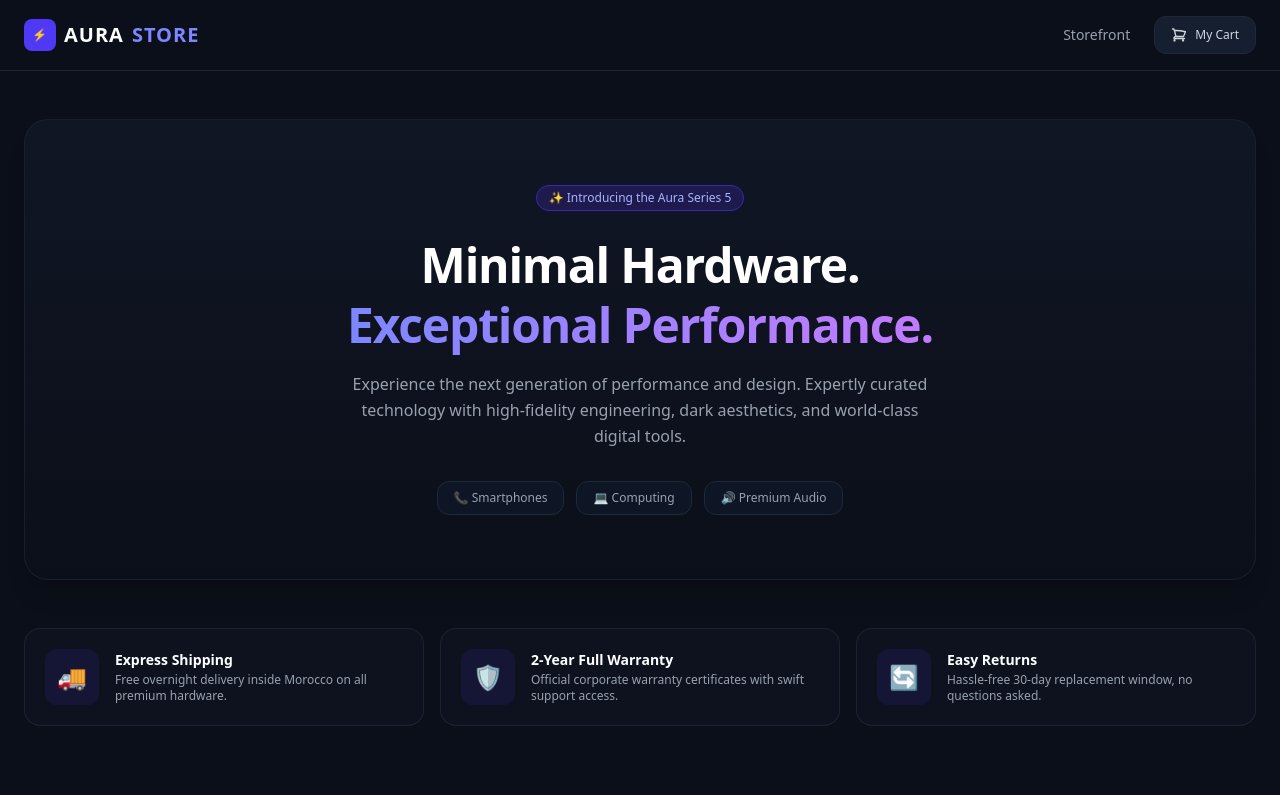
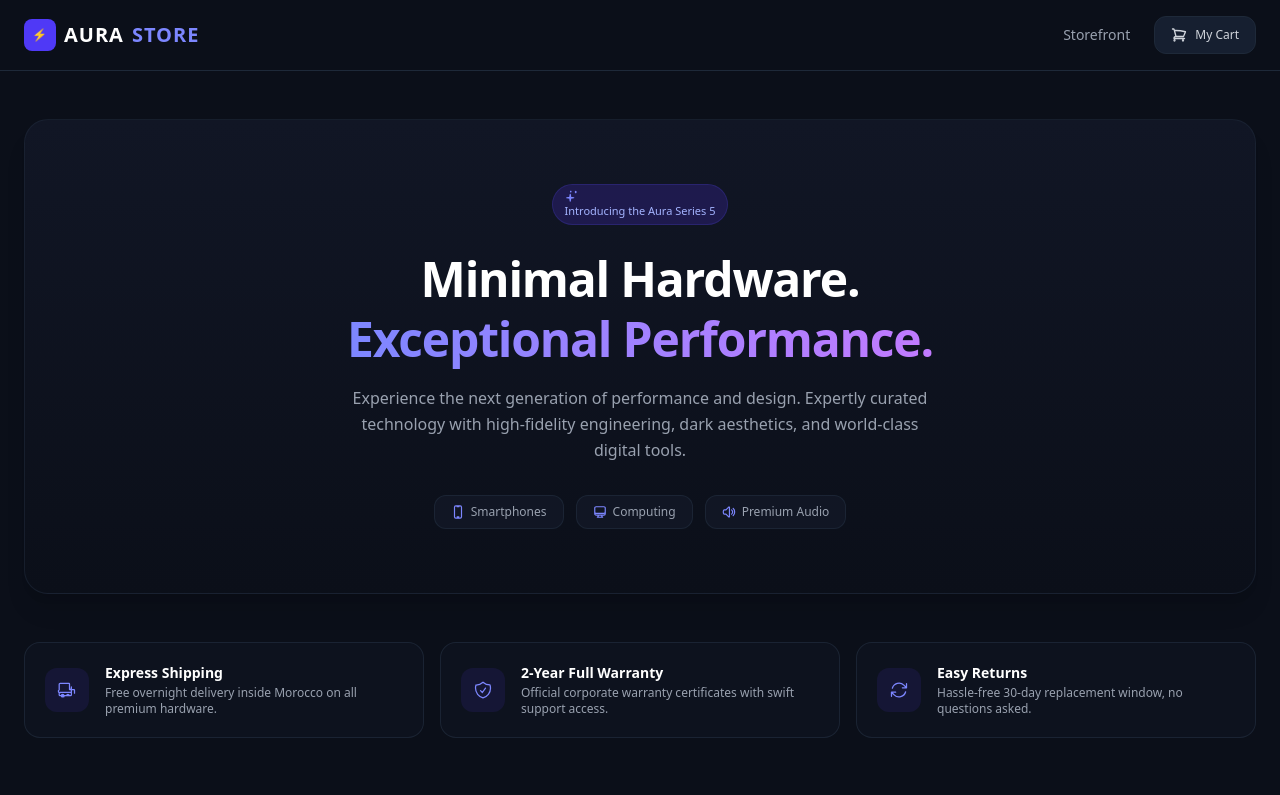
Before and after one commit to shsalima/shopEasy-mini-e-commerce, a Next.js app: page / in a window 1280 px wide. Shown: the top 795 px of the page. Built offline with nearby package versions, Linux system fonts and the light colour scheme.

Commit message:
modifier sur la pahe home

```diff
--- a/app/page.tsx
+++ b/app/page.tsx
@@ -1,60 +1,186 @@
-
 import ProductCard from "@/components/ProductCard";
 import { products } from "@/data/products";
-import Image from "next/image";
 
 export default function Home() {
   return (
-   <div className="max-w-7xl mx-auto px-6 py-12">
+    <div className="max-w-7xl mx-auto px-6 py-12">
       <div className="text-center bg-gradient-to-b from-[#111625] to-[#0b0f19] border border-gray-800/60 rounded-3xl py-16 px-4 mb-12 shadow-xl">
-        <span className="inline-block text-xs bg-indigo-950 text-indigo-300 border border-indigo-800 px-3 py-1 rounded-full mb-6 font-medium">
-          ✨ Introducing the Aura Series 5
+        <span className="inline-block text-[11px] bg-indigo-950 text-indigo-300 border border-indigo-900/60 px-3 py-1 rounded-full mb-6 font-medium flex items-center gap-1.5 w-fit mx-auto">
+          <svg
+            xmlns="http://www.w3.org/2000/svg"
+            fill="none"
+            viewBox="0 0 24 24"
+            strokeWidth={2}
+            stroke="currentColor"
+            className="w-3.5 h-3.5 text-indigo-400 shrink-0"
+          >
+            <path
+              strokeLinecap="round"
+              strokeLinejoin="round"
+              d="M9.813 15.904 9 21l-.813-5.096L3 15l5.096-.813L9 9l.813 5.096L15 15l-5.096.813ZM19.071 4.929l-.707 1.414-.707-1.414.707-.707.707.707ZM10.243 4.243l-.354.707-.353-.707.353-.354.354.354Z"
+            />
+          </svg>
+          Introducing the Aura Series 5
         </span>
         <h1 className="text-4xl md:text-5xl font-black text-white tracking-tight mb-4 leading-tight">
-          Minimal Hardware.<br />
+          Minimal Hardware.
+          <br />
           <span className="text-transparent bg-clip-text bg-gradient-to-r from-indigo-400 to-purple-400">
             Exceptional Performance.
           </span>
         </h1>
         <p className="text-gray-400 max-w-xl mx-auto text-sm md:text-base mb-8 font-light leading-relaxed">
-          Experience the next generation of performance and design. Expertly curated technology with high-fidelity engineering, dark aesthetics, and world-class digital tools.
+          Experience the next generation of performance and design. Expertly
+          curated technology with high-fidelity engineering, dark aesthetics,
+          and world-class digital tools.
         </p>
 
-        <div className="flex justify-center gap-3 text-xs text-gray-400">
-          <span className="bg-gray-900/80 px-4 py-2 rounded-xl border border-gray-800">📞 Smartphones</span>
-          <span className="bg-gray-900/80 px-4 py-2 rounded-xl border border-gray-800">💻 Computing</span>
-          <span className="bg-gray-900/80 px-4 py-2 rounded-xl border border-gray-800">🔊 Premium Audio</span>
+        <div className="flex flex-wrap justify-center gap-3 text-xs text-gray-400">
+          <span className="bg-[#121826]/90 px-4 py-2 rounded-xl border border-gray-800/80 flex items-center gap-1.5 font-medium">
+            <svg
+              xmlns="http://www.w3.org/2000/svg"
+              fill="none"
+              viewBox="0 0 24 24"
+              strokeWidth={2}
+              stroke="currentColor"
+              className="w-3.5 h-3.5 text-indigo-400 shrink-0"
+            >
+              <path
+                strokeLinecap="round"
+                strokeLinejoin="round"
+                d="M10.5 1.5H8.25A2.25 2.25 0 0 0 6 3.75v16.5a2.25 2.25 0 0 0 2.25 2.25h7.5A2.25 2.25 0 0 0 18 20.25V3.75a2.25 2.25 0 0 0-2.25-2.25H13.5m-3 0V3h3V1.5m-3 0h3m-3 18.75h3"
+              />
+            </svg>
+            Smartphones
+          </span>
+
+          <span className="bg-[#121826]/90 px-4 py-2 rounded-xl border border-gray-800/80 flex items-center gap-1.5 font-medium">
+            <svg
+              xmlns="http://www.w3.org/2000/svg"
+              fill="none"
+              viewBox="0 0 24 24"
+              strokeWidth={2}
+              stroke="currentColor"
+              className="w-3.5 h-3.5 text-indigo-400 shrink-0"
+            >
+              <path
+                strokeLinecap="round"
+                strokeLinejoin="round"
+                d="M9 17.25v1.007a3 3 0 0 1-.879 2.122L7.5 21h9l-.621-.621A3 3 0 0 1 15 18.257V17.25m6-12V15a2.25 2.25 0 0 1-2.25 2.25H5.25A2.25 2.25 0 0 1 3 15V5.25m18 0A2.25 2.25 0 0 0 18.75 3H5.25A2.25 2.25 0 0 0 3 5.25m18 0V12a2.25 2.25 0 0 1-2.25 2.25H5.25A2.25 2.25 0 0 1 3 12V5.25"
+              />
+            </svg>
+            Computing
+          </span>
+
+          <span className="bg-[#121826]/90 px-4 py-2 rounded-xl border border-gray-800/80 flex items-center gap-1.5 font-medium">
+            <svg
+              xmlns="http://www.w3.org/2000/svg"
+              fill="none"
+              viewBox="0 0 24 24"
+              strokeWidth={2}
+              stroke="currentColor"
+              className="w-3.5 h-3.5 text-indigo-400 shrink-0"
+            >
+              <path
+                strokeLinecap="round"
+                strokeLinejoin="round"
+                d="M19.114 5.636a9 9 0 0 1 0 12.728M16.463 8.288a5.25 5.25 0 0 1 0 7.424M6.75 8.25l4.72-4.72a.75.75 0 0 1 1.28.53v15.88a.75.75 0 0 1-1.28.53l-4.72-4.72H4.51c-.88 0-1.704-.507-1.938-1.354A9.009 9.009 0 0 1 2.25 12c0-.83.112-1.633.322-2.396C2.806 8.756 3.63 8.25 4.51 8.25H6.75Z"
+              />
+            </svg>
+            Premium Audio
+          </span>
         </div>
       </div>
 
       <div className="grid grid-cols-1 md:grid-cols-3 gap-4 mb-16">
         <div className="bg-[#121826]/40 border border-gray-800/80 p-5 rounded-2xl flex items-center gap-4">
-          <div className="text-2xl bg-indigo-950/50 p-3 rounded-xl text-indigo-400">🚚</div>
+          <div className="bg-indigo-950/50 p-3 rounded-xl text-indigo-400 shrink-0 flex items-center justify-center">
+            <svg
+              xmlns="http://www.w3.org/2000/svg"
+              fill="none"
+              viewBox="0 0 24 24"
+              strokeWidth={1.5}
+              stroke="currentColor"
+              className="w-5 h-5"
+            >
+              <path
+                strokeLinecap="round"
+                strokeLinejoin="round"
+                d="M8.25 18.75a1.5 1.5 0 0 1-3 0m3 0a1.5 1.5 0 0 0-3 0m3 0h6m-9 0H3.75a1.125 1.125 0 0 1-1.125-1.125V15h1.5m1.5 3.75a1.5 1.5 0 0 0 3 0m-3 0h6m3 0a1.5 1.5 0 0 0-3 0m3 0h1.5a1.125 1.125 0 0 0 1.125-1.125v-9.25m-12 6.5h12m-12 0H3.75A1.125 1.125 0 0 1 2.625 12V5.125C2.625 4.505 3.13 4 3.75 4h10.5a.75.75 0 0 1 .75.75v6.75m0 0h5.25a.75.75 0 0 1 .75.75v3.5m-5.25-5H15"
+              />
+            </svg>
+          </div>{" "}
           <div>
-            <h4 className="font-semibold text-sm text-white">Express Shipping</h4>
-            <p className="text-xs text-gray-400 mt-0.5">Free overnight delivery inside Morocco on all premium hardware.</p>
+            <h4 className="font-semibold text-sm text-white">
+              Express Shipping
+            </h4>
+            <p className="text-xs text-gray-400 mt-0.5">
+              Free overnight delivery inside Morocco on all premium hardware.
+            </p>
           </div>
         </div>
         <div className="bg-[#121826]/40 border border-gray-800/80 p-5 rounded-2xl flex items-center gap-4">
-          <div className="text-2xl bg-indigo-950/50 p-3 rounded-xl text-indigo-400">🛡️</div>
+          <div className="bg-indigo-950/50 p-3 rounded-xl text-indigo-400 shrink-0 flex items-center justify-center">
+            <svg
+              xmlns="http://www.w3.org/2000/svg"
+              fill="none"
+              viewBox="0 0 24 24"
+              strokeWidth={1.5}
+              stroke="currentColor"
+              className="w-5 h-5"
+            >
+              <path
+                strokeLinecap="round"
+                strokeLinejoin="round"
+                d="M9 12.75 11.25 15 15 9.75m-3-7.036A11.959 11.959 0 0 1 3.598 6 11.99 11.99 0 0 0 3 9.749c0 5.592 3.824 10.29 9 11.623 5.176-1.332 9-6.03 9-11.622 0-1.31-.21-2.571-.598-3.751h-.152c-3.196 0-6.1-1.248-8.25-3.286Z"
+              />
+            </svg>
+          </div>{" "}
           <div>
-            <h4 className="font-semibold text-sm text-white">2-Year Full Warranty</h4>
-            <p className="text-xs text-gray-400 mt-0.5">Official corporate warranty certificates with swift support access.</p>
+            <h4 className="font-semibold text-sm text-white">
+              2-Year Full Warranty
+            </h4>
+            <p className="text-xs text-gray-400 mt-0.5">
+              Official corporate warranty certificates with swift support
+              access.
+            </p>
           </div>
         </div>
         <div className="bg-[#121826]/40 border border-gray-800/80 p-5 rounded-2xl flex items-center gap-4">
-          <div className="text-2xl bg-indigo-950/50 p-3 rounded-xl text-indigo-400">🔄</div>
+          <div className="bg-indigo-950/50 p-3 rounded-xl text-indigo-400 shrink-0 flex items-center justify-center">
+            <svg
+              xmlns="http://www.w3.org/2000/svg"
+              fill="none"
+              viewBox="0 0 24 24"
+              strokeWidth={1.5}
+              stroke="currentColor"
+              className="w-5 h-5"
+            >
+              <path
+                strokeLinecap="round"
+                strokeLinejoin="round"
+                d="M16.023 9.348h4.992v-.001M2.985 19.644v-4.992m0 0h4.992m-4.993 0 3.181 3.183a8.25 8.25 0 0 0 13.803-3.7M4.031 9.865a8.25 8.25 0 0 1 13.803-3.7l3.181 3.182m0-4.991v4.99"
+              />
+            </svg>
+          </div>{" "}
           <div>
             <h4 className="font-semibold text-sm text-white">Easy Returns</h4>
-            <p className="text-xs text-gray-400 mt-0.5">Hassle-free 30-day replacement window, no questions asked.</p>
+            <p className="text-xs text-gray-400 mt-0.5">
+              Hassle-free 30-day replacement window, no questions asked.
+            </p>
           </div>
         </div>
       </div>
 
       <div className="mb-6 flex justify-between items-end">
         <div>
-          <h2 className="text-2xl font-bold text-white tracking-wide">Premium Electronics</h2>
-          <p className="text-xs text-gray-400 mt-1">Scroll through each handpicked authentic system to view technical highlights.</p>
+          <h2 className="text-2xl font-bold text-white tracking-wide">
+            Premium Electronics
+          </h2>
+          <p className="text-xs text-gray-400 mt-1">
+            Scroll through each handpicked authentic system to view technical
+            highlights.
+          </p>
         </div>
         <span className="text-xs bg-indigo-950 text-indigo-400 px-3 py-1.5 rounded-lg border border-indigo-900 font-medium">
           Showing 3 Exclusive Systems
@@ -63,8 +189,7 @@ export default function Home() {
 
       <div className="grid grid-cols-1 sm:grid-cols-2 lg:grid-cols-3 gap-6">
         {products.map((product) => (
-          <ProductCard key={product.id} product={product}/>
-
+          <ProductCard key={product.id} product={product} />
         ))}
       </div>
     </div>
```
